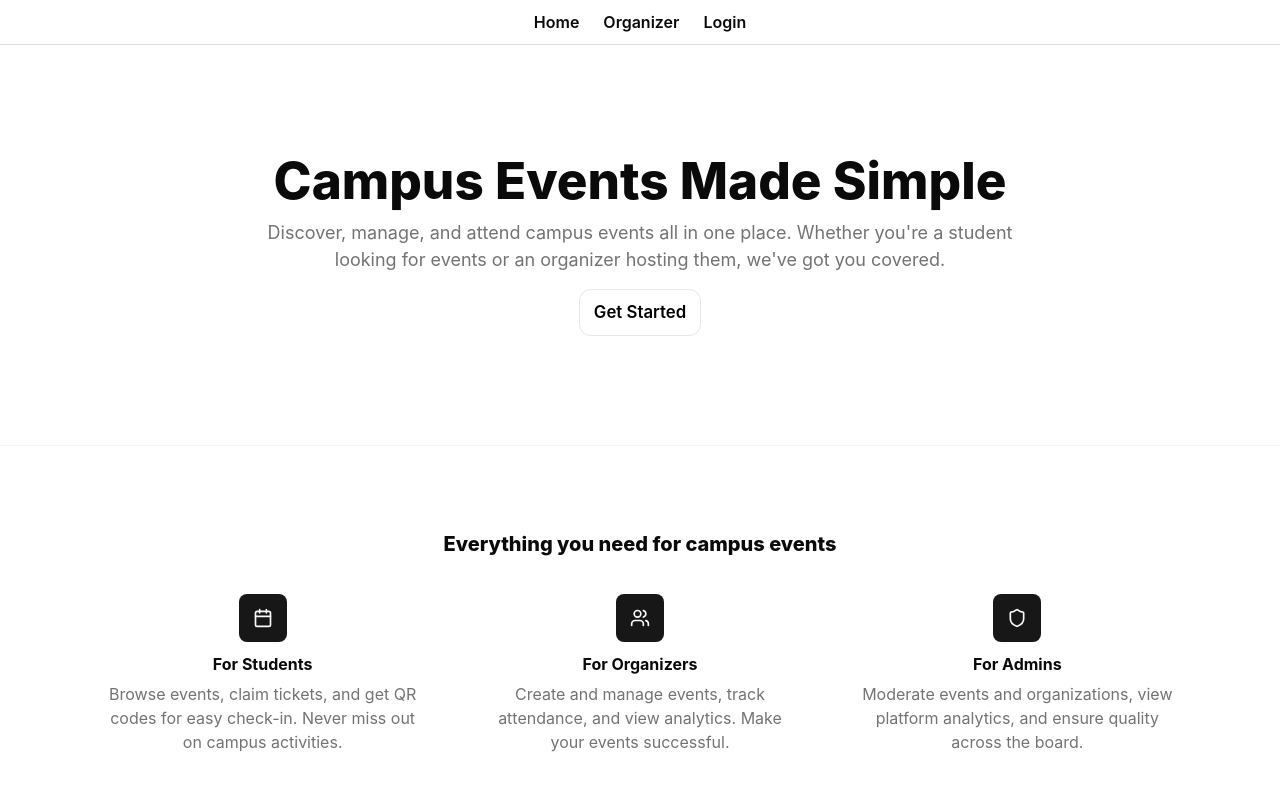
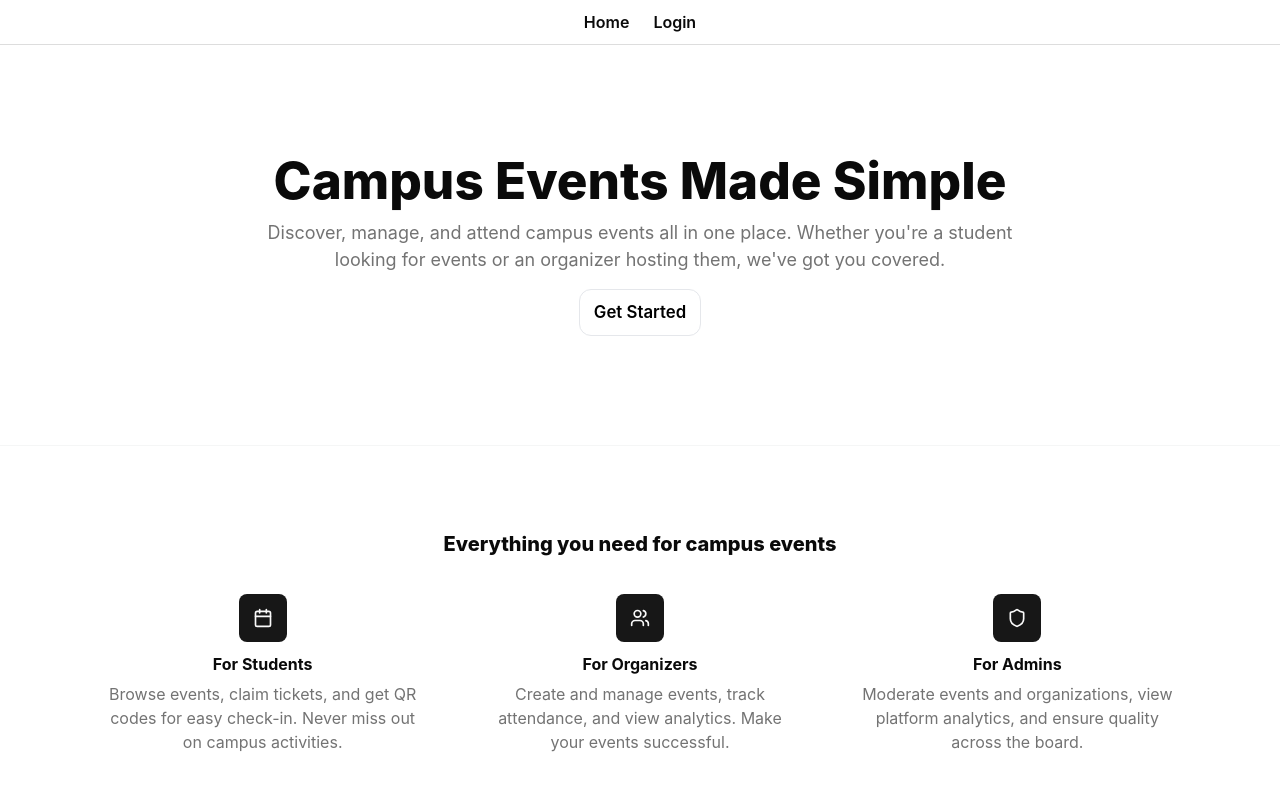
Before and after one commit to TuxHood/SOEN-341-Events-Web-App, a React (Vite) app in the folder frontend/: page / in a window 1280 px wide. Shown: the top 800 px of the page. Built offline with nearby package versions, Linux system fonts and the light colour scheme; no server answers.

Commit message:
feat(ui): hide Organizer tab for students
- Only show Organizer nav link when user is organizer or admin/staff

```diff
--- a/frontend/src/App.jsx
+++ b/frontend/src/App.jsx
@@ -30,6 +30,7 @@ function AppShell() {
   const { user, ready } = useAuth();
 
   const isAdmin = Boolean(user && (user.role === 'admin' || user.is_staff));
+  const isOrganizer = Boolean(user && (user.role === 'organizer' || isAdmin));
 
   // Hide nav on auth pages
   const hideNav = ["/auth/login", "/auth/sign-up"];
@@ -42,9 +43,11 @@ function AppShell() {
           <Link to="/" style={{ margin: "0 12px", textDecoration: "none", color: "var(--foreground)", fontWeight: 600 }}>
             Home
           </Link>
-          <Link to="/organizer" style={{ margin: "0 12px", textDecoration: "none", color: "var(--foreground)", fontWeight: 600 }}>
-            Organizer
-          </Link>
+          {isOrganizer && (
+            <Link to="/organizer" style={{ margin: "0 12px", textDecoration: "none", color: "var(--foreground)", fontWeight: 600 }}>
+              Organizer
+            </Link>
+          )}
           {/* Show admin-only links only to admins/staff */}
           {isAdmin && (
             <>
```
